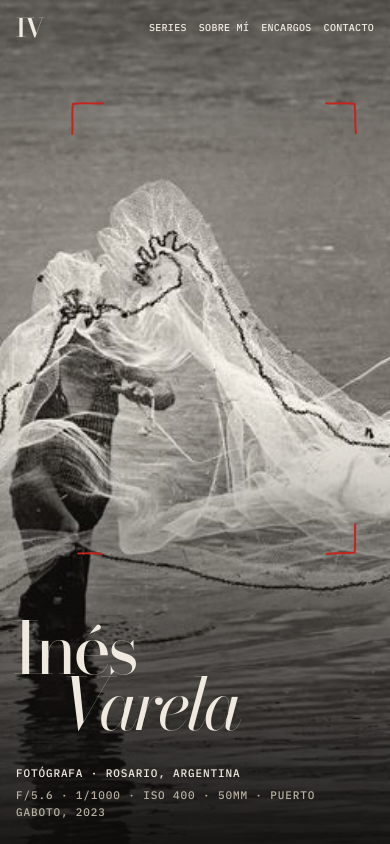
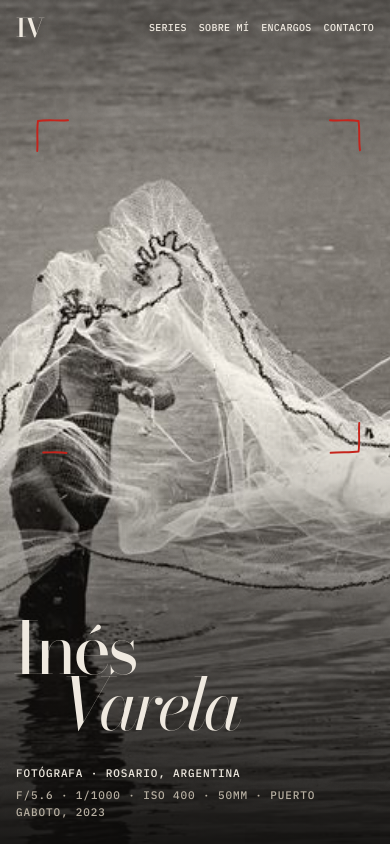
Before and after one commit to sooma-works/portfolio1, a React (Vite) app: page / in a window 390 px wide. Shown: the top 844 px of the page. Built offline with nearby package versions, Linux system fonts and the light colour scheme.

Commit message:
Mover las marcas de recorte del inicio para que no crucen el nombre
Co-Authored-By: Claude Opus 5.5 <noreply@anthropic.com>

```diff
--- a/src/index.css
+++ b/src/index.css
@@ -404,7 +404,6 @@ body {
 .hero-name span { display: block; }
 @media (max-width: 600px) {
   .hero-name { bottom: 112px; }
-  .hero-crop { inset: 18% 10% 36% 8%; }
 }
 .hero-name span + span {
   font-style: italic;
@@ -426,8 +425,12 @@ body {
 .hero-crop {
   position: absolute;
   z-index: 1;
-  inset: 12% 8% 34% 18%;
+  /* Encuadra la red abierta, arriba y a la derecha del nombre: nunca lo cruza. */
+  inset: 11% 6% 44% 40%;
   pointer-events: none;
+}
+@media (max-width: 600px) {
+  .hero-crop { inset: 14% 7% 46% 9%; }
 }
 .hero-corner {
   position: absolute;
```
